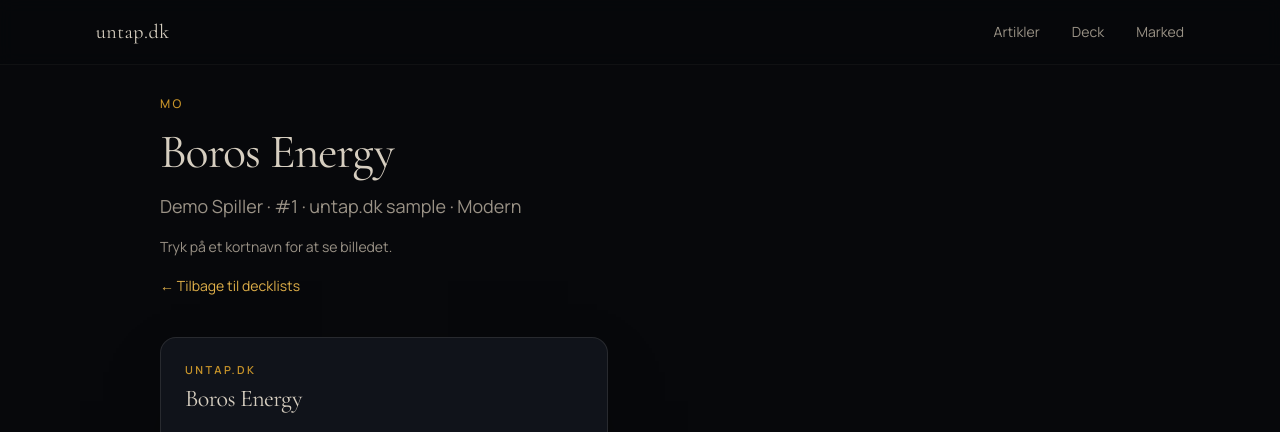
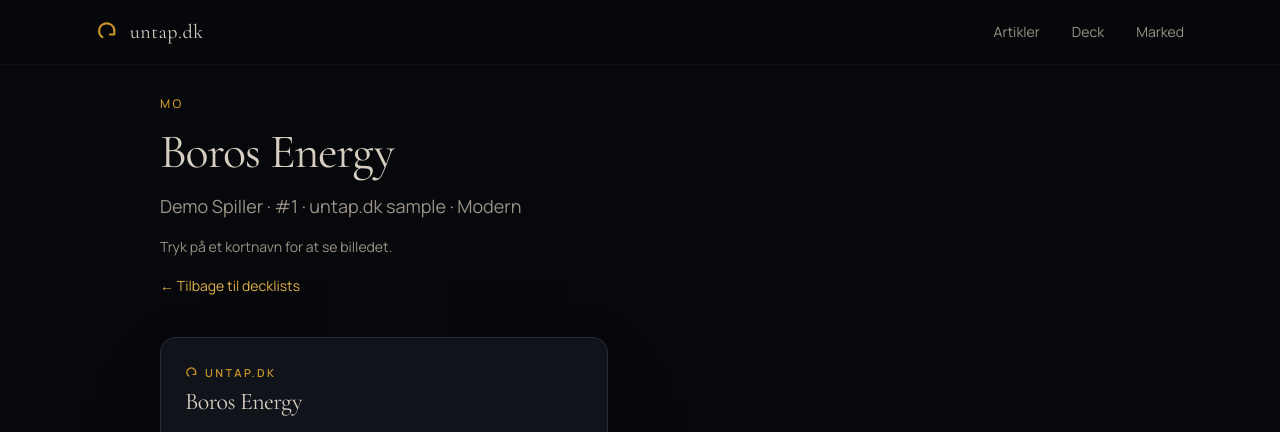
Before and after one commit to KaasLarsen/untap.dk, a Next.js app: page /deck/sample-boros-energy in a window 1280 px wide. Shown: the top 432 px of the page. Built offline with nearby package versions, Linux system fonts and the light colour scheme; no server answers.

Commit message:
Add untap-arrow brand mark across header, hero, and favicon
Introduce an original curved UntapMark SVG and wire it into the
header, hero wordmark, footer, decklist eyebrow, and generated app icon.

Co-authored-by: KaasLarsen <KaasLarsen@users.noreply.github.com>

```diff
--- /dev/null
+++ b/app/icon.tsx
@@ -0,0 +1,47 @@
+import { ImageResponse } from "next/og";
+
+export const size = {
+  width: 32,
+  height: 32,
+};
+
+export const contentType = "image/png";
+
+export default function Icon() {
+  return new ImageResponse(
+    (
+      <div
+        style={{
+          background: "#07080b",
+          width: "100%",
+          height: "100%",
+          display: "flex",
+          alignItems: "center",
+          justifyContent: "center",
+        }}
+      >
+        <svg
+          width="22"
+          height="22"
+          viewBox="0 0 24 24"
+          fill="none"
+        >
+          <path
+            d="M6.4 17.2a7.6 7.6 0 1 1 11.9-7.1"
+            stroke="#c9952a"
+            strokeWidth="2.15"
+            strokeLinecap="round"
+          />
+          <path
+            d="M18.3 10.1v4.4h-4.4"
+            stroke="#c9952a"
+            strokeWidth="2.15"
+            strokeLinecap="round"
+            strokeLinejoin="round"
+          />
+        </svg>
+      </div>
+    ),
+    { ...size },
+  );
+}
--- a/app/page.tsx
+++ b/app/page.tsx
@@ -3,6 +3,7 @@ import { Suspense } from "react";
 import { Hero } from "@/components/Hero";
 import { Section } from "@/components/Section";
 import { TournamentDeckGrid } from "@/components/TournamentDeckGrid";
+import { UntapMark } from "@/components/UntapMark";
 import { getArticleBySlug } from "@/lib/content";
 import { getLatestTournamentDecks } from "@/lib/tournaments";
 
@@ -93,7 +94,10 @@ export default async function Home() {
       </Section>
 
       <footer className="border-t border-line px-5 py-10 text-center text-sm text-parchment-muted sm:px-8">
-        <p className="font-display text-lg text-parchment">untap.dk</p>
+        <p className="inline-flex items-center justify-center gap-2 font-display text-lg text-parchment">
+          <UntapMark className="size-4 text-accent" />
+          untap.dk
+        </p>
         <p className="mt-2">Vi bygger i mørket. Untap, Upkeep, Draw.</p>
       </footer>
     </>
--- a/components/Decklist.tsx
+++ b/components/Decklist.tsx
@@ -2,6 +2,7 @@ import { estimateDeckPriceEur, formatEurEstimate } from "@/lib/deck-price";
 import { getCardByName, type ScryfallCard } from "@/lib/scryfall";
 import type { TournamentDeckCard } from "@/lib/tournaments";
 import { DecklistTooltip } from "./DecklistTooltip";
+import { UntapMark } from "./UntapMark";
 
 export type DecklistEntry = {
   quantity: number;
@@ -136,7 +137,8 @@ export async function Decklist({
     <article className="w-full max-w-md rounded-2xl border border-line bg-ink-elevated p-6 text-parchment shadow-[0_24px_80px_-40px_rgba(0,0,0,0.9)]">
       <header className="mb-6 space-y-3">
         <div className="space-y-1">
-          <p className="text-[11px] font-semibold uppercase tracking-[0.22em] text-accent">
+          <p className="inline-flex items-center gap-1.5 text-[11px] font-semibold uppercase tracking-[0.22em] text-accent">
+            <UntapMark className="size-3.5" />
             untap.dk
           </p>
           <h2 className="font-display text-2xl tracking-tight text-parchment">
--- a/components/Header.tsx
+++ b/components/Header.tsx
@@ -1,4 +1,5 @@
 import Link from "next/link";
+import { UntapMark } from "@/components/UntapMark";
 
 const nav = [
   { href: "/artikler", label: "Artikler" },
@@ -12,8 +13,9 @@ export function Header() {
       <div className="mx-auto flex h-14 max-w-6xl items-center justify-between px-5 sm:h-16 sm:px-8">
         <Link
           href="/"
-          className="font-display text-lg tracking-wide text-parchment transition-colors hover:text-accent-bright sm:text-xl"
+          className="group inline-flex items-center gap-2 font-display text-lg tracking-wide text-parchment transition-colors hover:text-accent-bright sm:gap-2.5 sm:text-xl"
         >
+          <UntapMark className="size-5 text-accent transition-colors group-hover:text-accent-bright sm:size-6" />
           untap.dk
         </Link>
         <nav aria-label="Hovednavigation" className="flex items-center gap-5 sm:gap-8">
--- a/components/Hero.tsx
+++ b/components/Hero.tsx
@@ -1,4 +1,5 @@
 import Link from "next/link";
+import { UntapMark } from "@/components/UntapMark";
 
 export function Hero() {
   return (
@@ -15,9 +16,12 @@ export function Hero() {
       />
 
       <div className="relative z-10 mx-auto w-full max-w-6xl px-5 pb-24 pt-28 sm:px-8 sm:pb-28 sm:pt-32">
-        <p className="animate-fade-rise font-display text-5xl leading-none tracking-tight text-parchment sm:text-7xl md:text-8xl">
-          untap.dk
-        </p>
+        <div className="animate-fade-rise flex flex-col items-start gap-4 sm:flex-row sm:items-center sm:gap-5 md:gap-6">
+          <UntapMark className="size-12 shrink-0 text-accent sm:size-16 md:size-20" />
+          <p className="font-display text-5xl leading-none tracking-tight text-parchment sm:text-7xl md:text-8xl">
+            untap.dk
+          </p>
+        </div>
         <h1 className="animate-fade-rise delay-1 mt-5 font-display text-2xl font-normal tracking-wide text-accent-bright sm:text-3xl md:text-4xl">
           Untap, Upkeep, Draw.
         </h1>
--- /dev/null
+++ b/components/UntapMark.tsx
@@ -0,0 +1,36 @@
+type UntapMarkProps = {
+  className?: string;
+  title?: string;
+};
+
+/** Original curved untap-arrow mark — evocative, not a WotC glyph copy. */
+export function UntapMark({ className, title }: UntapMarkProps) {
+  const labelled = Boolean(title);
+
+  return (
+    <svg
+      viewBox="0 0 24 24"
+      fill="none"
+      xmlns="http://www.w3.org/2000/svg"
+      className={className}
+      aria-hidden={labelled ? undefined : true}
+      role={labelled ? "img" : undefined}
+      focusable="false"
+    >
+      {title ? <title>{title}</title> : null}
+      <path
+        d="M6.4 17.2a7.6 7.6 0 1 1 11.9-7.1"
+        stroke="currentColor"
+        strokeWidth="2.15"
+        strokeLinecap="round"
+      />
+      <path
+        d="M18.3 10.1v4.4h-4.4"
+        stroke="currentColor"
+        strokeWidth="2.15"
+        strokeLinecap="round"
+        strokeLinejoin="round"
+      />
+    </svg>
+  );
+}
```
Also changed, not shown: 1 other file (tests, documents, lock files or other folders).
